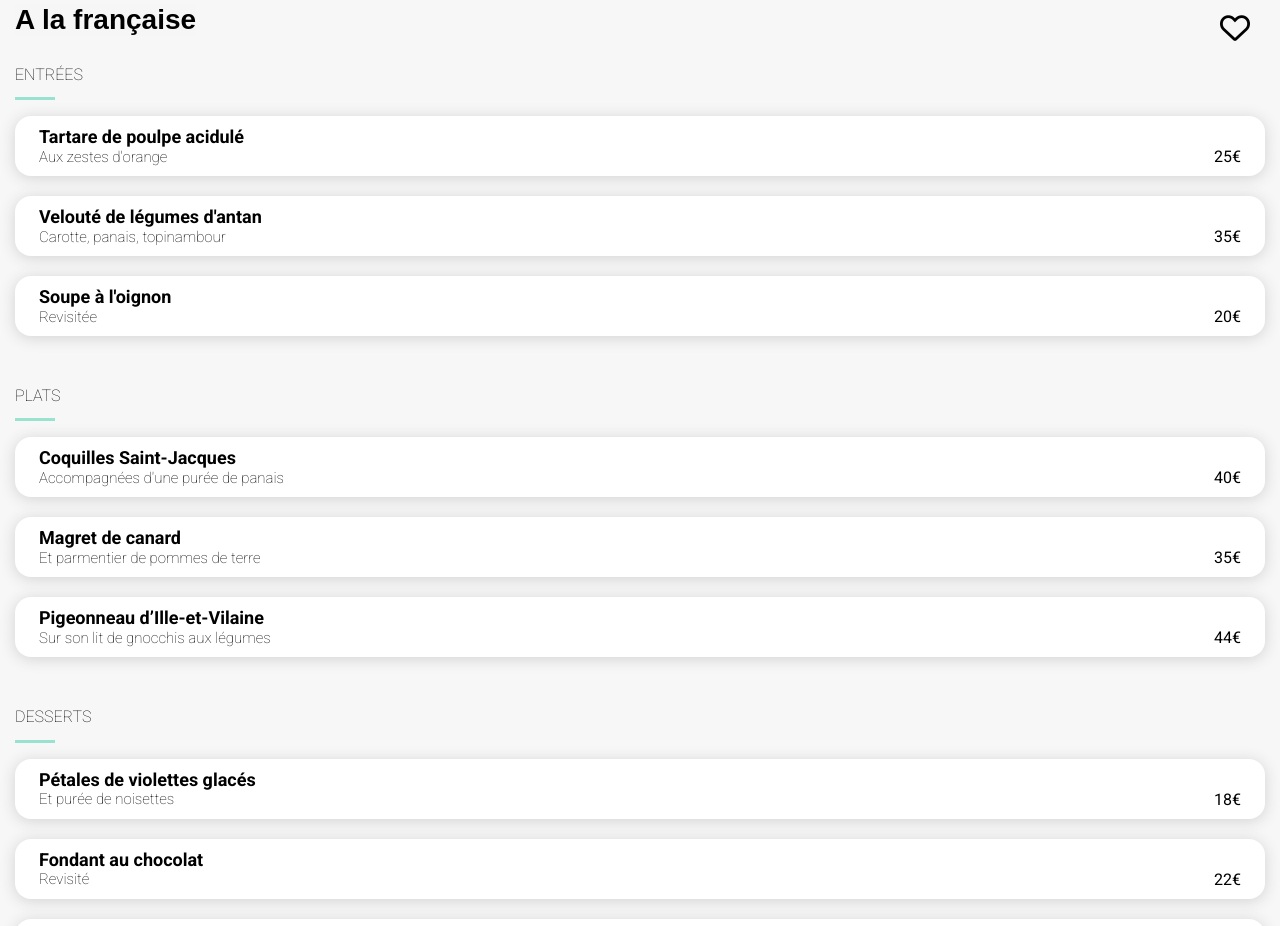
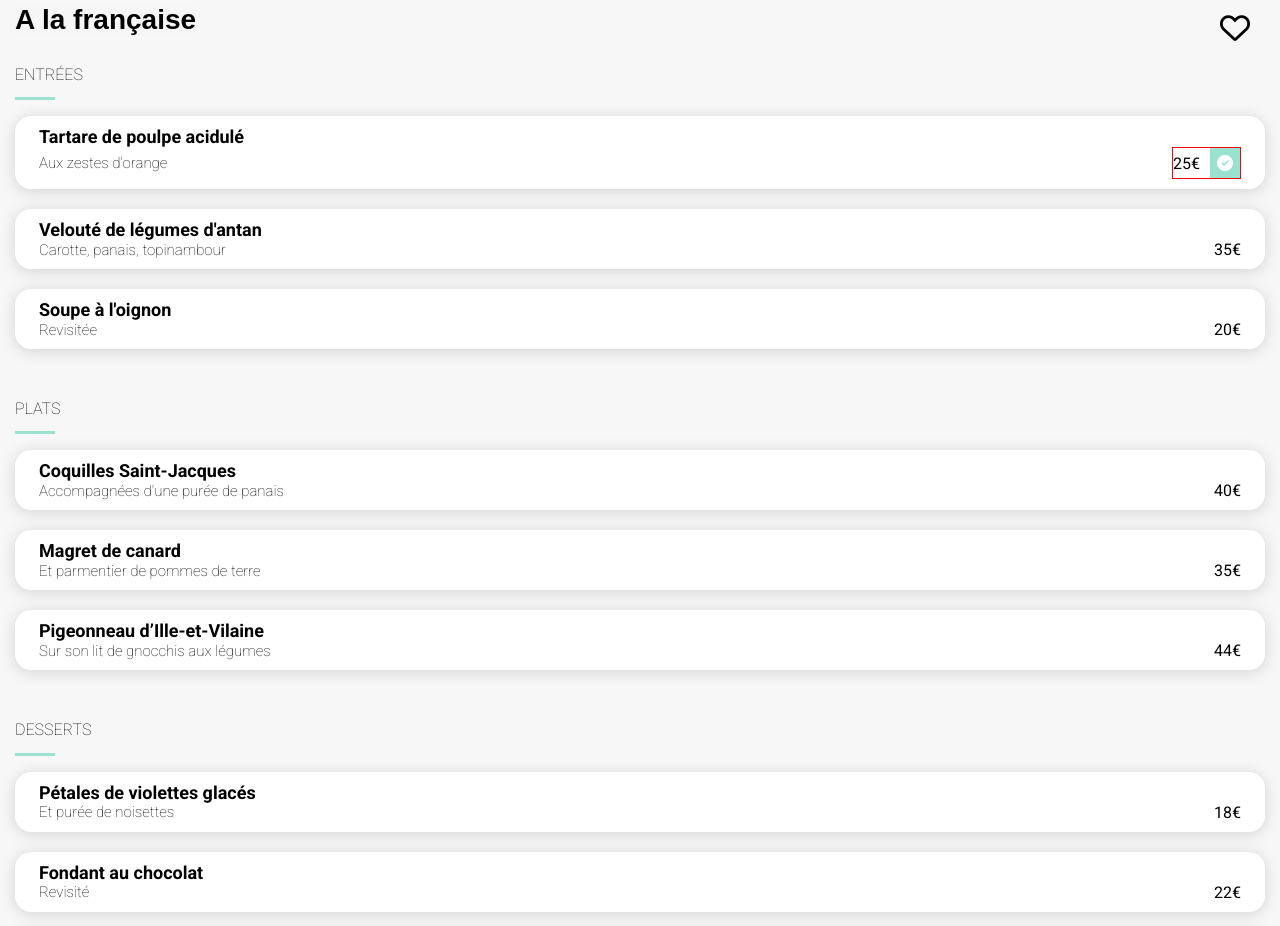
Before and after one commit to Iloudia/Ohmyfood, a plain HTML site: page html/alafrancaise.html in a window 1280 px wide. Shown: the part 925-1851 px from the top of the page. Drawn offline with nearby package versions, Linux system fonts and the light colour scheme; files whose address does not match are found by name; a web font is replaced by a local one.

Commit message:
Responsive-acceuil

```diff
--- a/css/restaurants.css
+++ b/css/restaurants.css
@@ -117,7 +117,7 @@ header {
     background-color: #99E2D0;
 }
 
-.menu-items {
+.menu-box {
     display: flex;
     flex-direction: column;
     gap: 20px;
@@ -136,6 +136,7 @@ header {
     padding-top: 10px;
     padding-bottom: 10px;
     box-shadow: 0px 2px 15px rgb(210, 210, 210);
+
 }
 
 
@@ -160,11 +161,40 @@ header {
     font-size: 15px;
 }
 
+.menu-item-text .check {
+    width: 30px;
+    height: 30px;
+    background-color: var(--filter-bg-color);
+    display: flex;
+    justify-content: center;
+    align-items: center;
+}
+
+.menu-item-text .check i {
+    color: white;
+}
+
+.menu-item-text:hover .check {
+    width: 50px;
+
+
+}
+
 .menu-item-details {
     display: flex;
     justify-content: space-between;
     align-items: center;
+    width: 100%;
 }
+
+.price-check {
+    display: flex;
+    align-items: center;
+    gap: 10px;
+    border: 1px solid red;
+}
+
+
 .order-button {
     display: flex;
     align-items: center;
@@ -229,3 +259,8 @@ color: #fff;
 margin-right: 10px;
 font-size: 16px;
 }
+
+@media (max-width: 1024px) {
+
+
+}
--- a/html/alafrancaise.html
+++ b/html/alafrancaise.html
@@ -51,15 +51,18 @@
                 <h2 class="menu-title">Entrées</h2>
                 <div class="menu-line"></div>
             </div>
-            <div class="menu-items">
+            <div class="menu-box">
                 <button class="menu-item">
                     <div class="menu-item-text">
                         <span class="menu-item-title">Tartare de poulpe acidulé</span>
                         <br>
                         <div class="menu-item-details">
-                        <span class="menu-item-subtitle">Aux zestes d'orange</span>
-                        <span class="euro">25€</span>
-                    </div>
+                            <span class="menu-item-subtitle">Aux zestes d'orange</span>
+                            <div class="price-check">
+                                <span class="euro">25€</span>
+                                <span class="check"><i class="fa-solid fa-circle-check"></i></span>
+                            </div>
+                        </div>
                     </div>
                 </button>
                 <button class="menu-item">
@@ -88,7 +91,7 @@
                 <h2 class="menu-title">Plats</h2>
                 <div class="menu-line"></div>
             </div>
-            <div class="menu-items">
+            <div class="menu-box">
                 <button class="menu-item">
                     <div class="menu-item-text">
                         <span class="menu-item-title">Coquilles Saint-Jacques</span>
@@ -126,7 +129,7 @@
                 <h2 class="menu-title">Desserts</h2>
                 <div class="menu-line"></div>
             </div>
-            <div class="menu-items">
+            <div class="menu-box">
                 <button class="menu-item">
                     <div class="menu-item-text">
                         <span class="menu-item-title">Pétales de violettes glacés</span>
```
Also changed, not shown: css/style.css (+77 -0 lines), html/index.html (+2 -2 lines), html/lanoteenchantee.html (+3 -3 lines), html/lapalettedugout.html (+3 -3 lines), html/ledelicedessens.html (+3 -3 lines).
